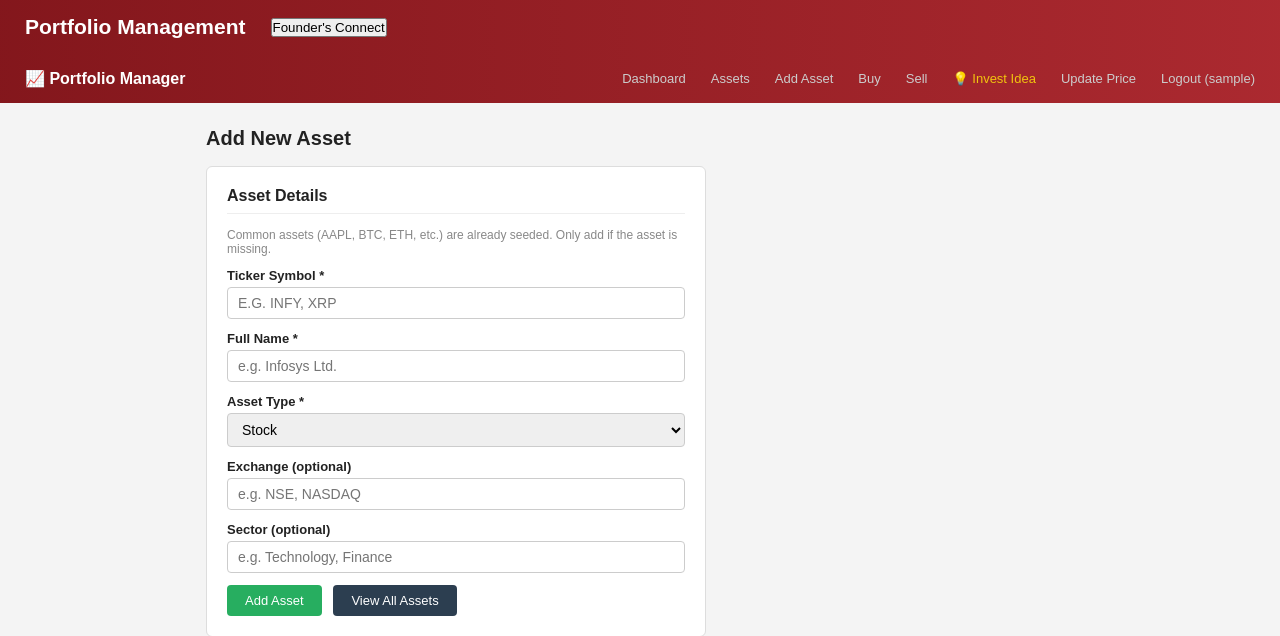
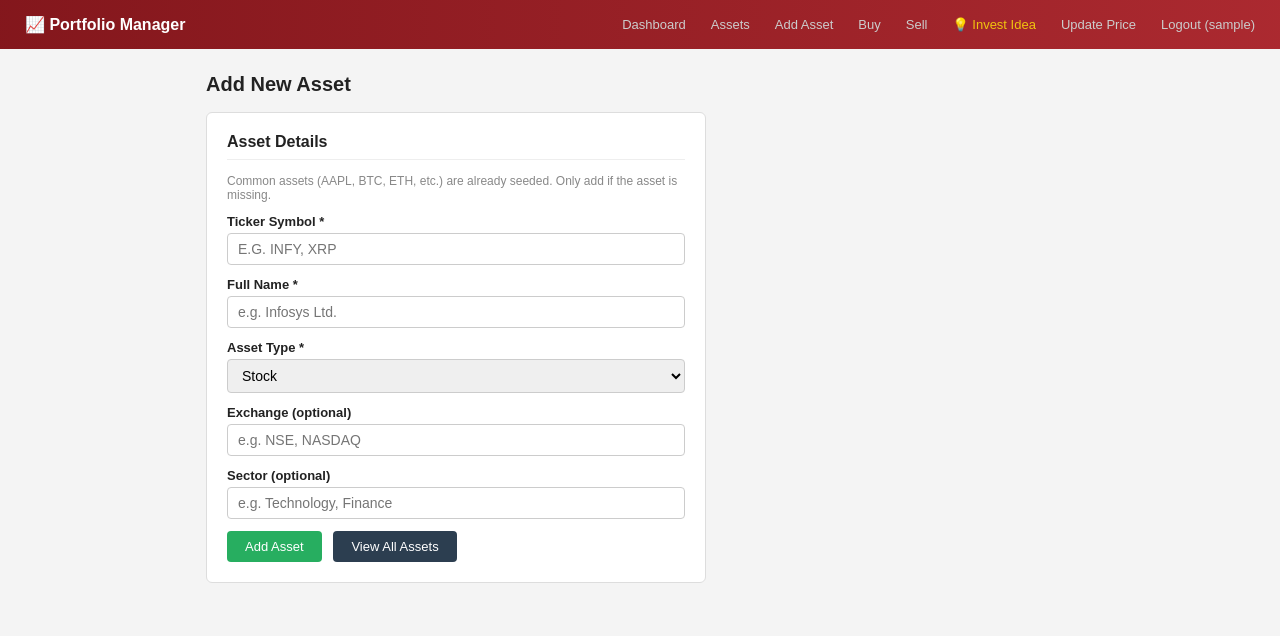
Before and after one commit to Koshorajay/portfolio-management-system, a Flask app: page /asset/add in a window 1280 px wide. Shown: the top 636 px of the page. Run offline with Flask 3, Linux system fonts and the light colour scheme; the visitor is signed in with stand-in values (Sample User, id 1); data that the repository does not hold is empty.

Commit message:
foundcon

```diff
--- a/portfolio_system/templates/base.html
+++ b/portfolio_system/templates/base.html
@@ -116,15 +116,9 @@
 </head>
 <body>
 <nav>
-    <h2>Portfolio Management</h2>
-
-    <a href="https://www.linkedin.com/in/kishor2905/" target="_blank">
-        <button class="founder-btn">Founder's Connect</button>
-    </a>
-</nav>
-<nav>
     <span class="brand">📈 Portfolio Manager</span>
     {% if session.get('username') %}
+        <a href="https://www.linkedin.com/in/kishor2905/" target="_blank"></a>
         <a href="{{ url_for('dashboard') }}">Dashboard</a>
         <a href="{{ url_for('list_assets') }}">Assets</a>
         <a href="{{ url_for('add_asset') }}">Add Asset</a>
```
